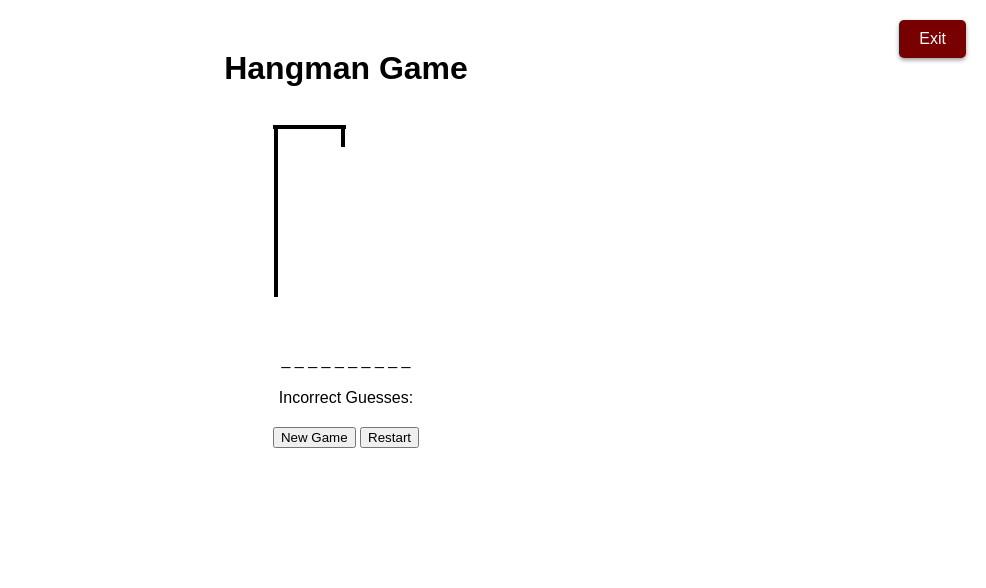
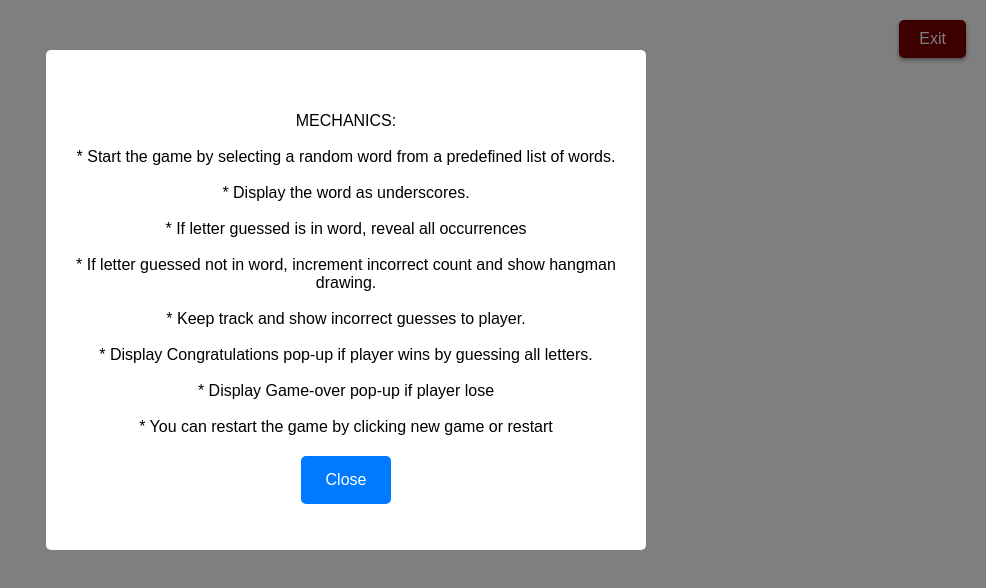
Before and after one commit to Krookroo231/RizalHazardMap, a plain HTML site: page game.html in a window 1280 px wide. Shown: the whole page, without its empty margins (294-1280 px from the left). Drawn offline with Linux system fonts and the light colour scheme.

Commit message:
Add files via upload

```diff
--- a/game.html
+++ b/game.html
@@ -12,6 +12,8 @@
     <canvas id="hangman-drawing" width="200" height="200"></canvas>
   </div>
 
+
+
   <div id="word-container">
     <p id="word-display"></p>
   </div>
@@ -25,6 +27,47 @@
     <button id="restart">Restart</button>
   </div>
 
+  <div id="popup-container">
+    <div id="popup">
+      <p id="popup-message">MECHANICS:<br>
+        <br> * Start the game by selecting a random word from a predefined list of words.
+        <br><br> * Display the word as underscores.
+        <br><br> * If letter guessed is in word, reveal all occurrences
+        <br><br> * If letter guessed not in word, increment incorrect count and show hangman drawing.
+        <br><br> * Keep track and show incorrect guesses to player.
+        <br><br> * Display Congratulations pop-up if player wins by guessing all letters.
+        <br><br> * Display Game-over pop-up if player lose
+        <br><br> * You can restart the game by clicking new game or restart
+      </p>
+      <button id="popup-close">Close</button>
+    </div>
+  </div>
+
+  <script>
+    // Show the pop-up when the page loads
+    document.addEventListener("DOMContentLoaded", function() {
+      const popupContainer = document.getElementById("popup-container");
+      const popupCloseButton = document.getElementById("popup-close");
+
+      // Disable keyboard input
+      document.addEventListener("keydown", disableKeyboardInput);
+
+      popupCloseButton.addEventListener("click", function() {
+        popupContainer.style.display = "none";
+        // Enable keyboard input
+        document.removeEventListener("keydown", disableKeyboardInput);
+      });
+
+      popupContainer.style.display = "block";
+
+    });
+
+    function disableKeyboardInput(event) {
+  event.preventDefault();
+  event.stopPropagation();
+}
+  </script>
+
   <script src="scripts.js"></script>
 </body>
 </html>
--- a/scripts.js
+++ b/scripts.js
@@ -103,6 +103,22 @@ function drawRightLeg() {
 function clearCanvas() {
   hangmanContext.clearRect(0, 0, hangmanCanvas.width, hangmanCanvas.height);
 }
+//popup message
+// function showPopup(message) {
+//   const popupContainer = document.getElementById("popup-container");
+//   const popupMessage = document.getElementById("popup-message");
+//   const popupCloseButton = document.getElementById("popup-close");
+
+//   popupMessage.textContent = message;
+//   popupContainer.style.display = "block";
+
+//   popupCloseButton.addEventListener("click", function() {
+//     popupContainer.style.display = "none";
+//   });
+
+
+// }
+
 
 // Draw the hangman based on the incorrect guess count
 function drawHangman() {
@@ -110,22 +126,22 @@ function drawHangman() {
 
   switch (incorrectGuessCount) {
     case 1:
-      drawScaffold();
+      drawScaffold();drawHead();
       break;
     case 2:
-      drawScaffold();drawHead();
+      drawScaffold();drawHead();drawBody();
       break;
     case 3:
-      drawScaffold();drawHead();drawBody();
+      drawScaffold();drawHead();drawBody();drawLeftArm();
       break;
     case 4:
-      drawScaffold();drawHead();drawBody();drawLeftArm();
+      drawScaffold();drawHead();drawBody();drawLeftArm();drawRightArm();
       break;
     case 5:
-      drawScaffold();drawHead();drawBody();drawLeftArm();drawRightArm();
+      drawScaffold();drawHead();drawBody();drawLeftArm();drawRightArm();drawLeftLeg();
       break;
     case 6:
-      drawScaffold();drawHead();drawBody();drawLeftArm();drawRightArm();drawLeftLeg();
+      drawScaffold();drawHead();drawBody();drawLeftArm();drawRightArm();drawLeftLeg();drawRightLeg();
       break;
     case 7:
       drawScaffold();drawHead();drawBody();drawLeftArm();drawRightArm();drawLeftLeg();drawRightLeg();
--- a/styles.css
+++ b/styles.css
@@ -41,3 +41,44 @@ h1 {
   box-shadow: 0px 2px 4px rgba(0, 0, 0, 0.4);
   cursor: pointer;
 }
+
+#popup-container {
+  display: none;
+  position: fixed;
+  top: 0;
+  left: 0;
+  width: 100%;
+  height: 100%;
+  background-color: rgba(0, 0, 0, 0.5);
+  z-index: 999;
+}
+
+#popup {
+  display: flex;
+  flex-direction: column;
+  justify-content: center;
+  align-items: center;
+  width: 600px;
+  height: 500px;
+  background-color: #fff;
+  border-radius: 5px;
+  margin: 50px auto;
+}
+
+#popup-message {
+  margin-bottom: 20px;
+}
+
+#popup-close {
+  padding: 15px 25px;
+  background-color: #007bff;
+  color: #fff;
+  border: none;
+  border-radius: 5px;
+  font-size: 16px;
+  cursor: pointer;
+}
+
+#popup-close:hover {
+  background-color: #0056b3;
+}
```
